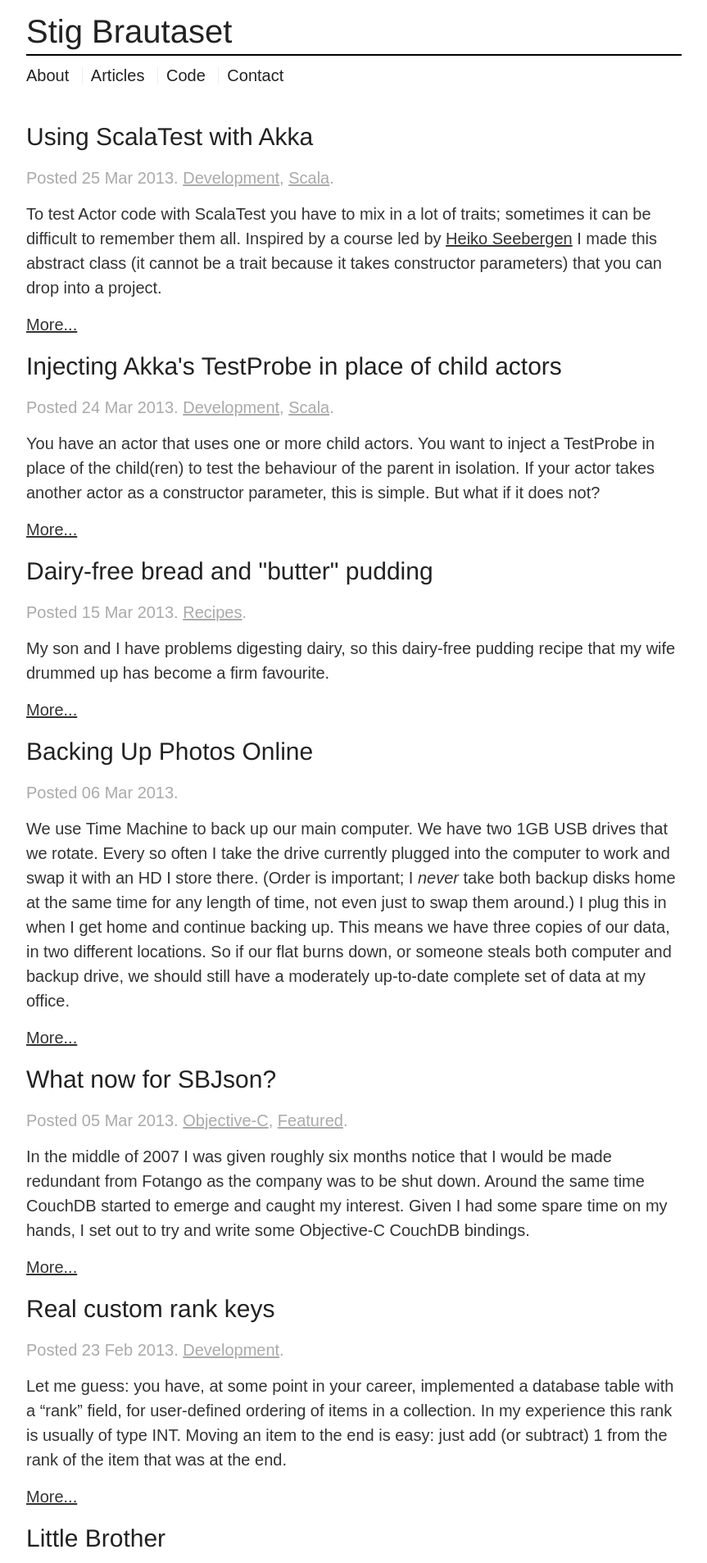
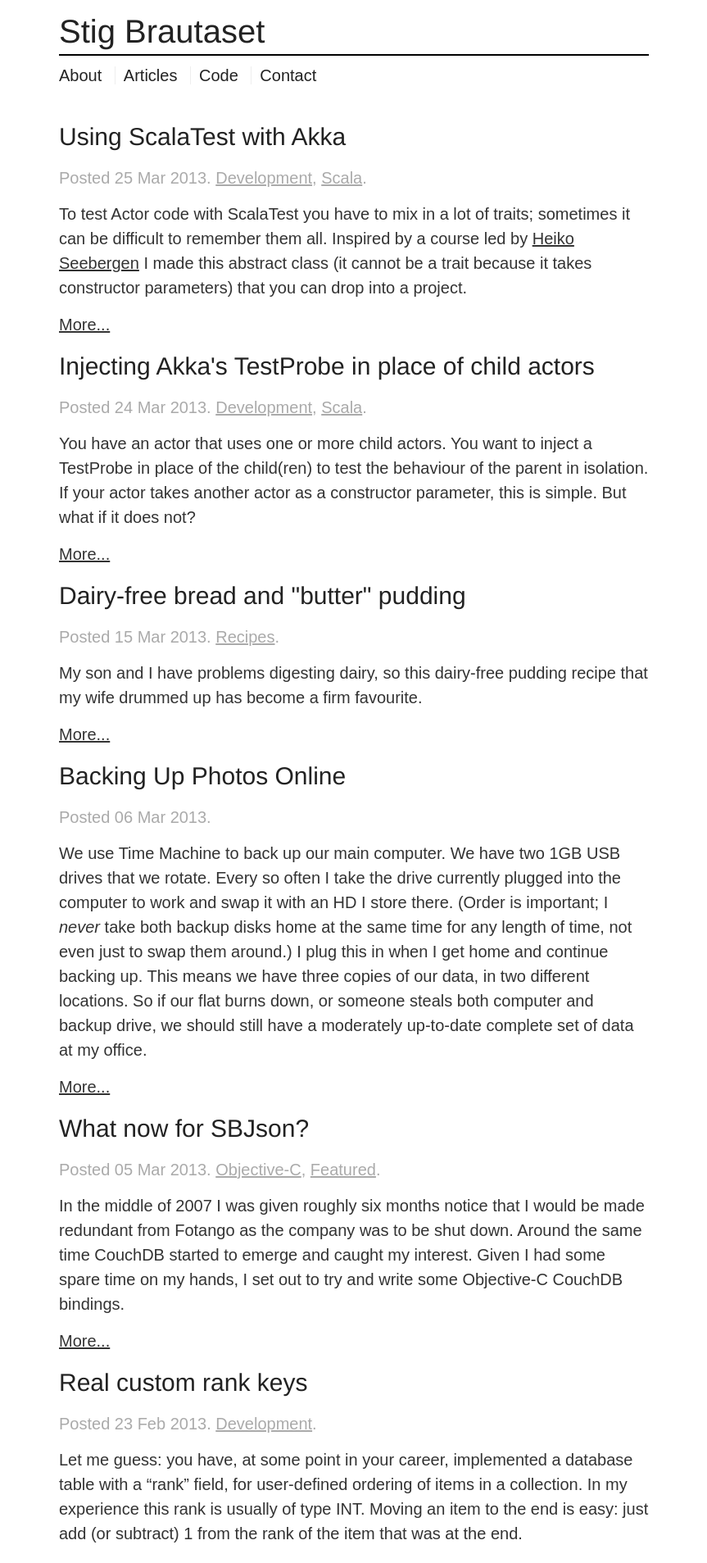
Before and after one commit to stig/www.brautaset.org, a Jekyll site: the page built from index.md, in a window 1280 px wide. Shown: the top 1907 px of the page at 82% size, without its empty margins (208-1071 px from the left). Built offline with Jekyll 4.4.1, drawn with Linux system fonts in a browser that asks for light colours.

Commit message:
Made the column of text slightly narrower in its widest configuration

```diff
--- a/css/main.css
+++ b/css/main.css
@@ -266,10 +266,10 @@ footer {
   .colophon {
     width: 80%;
     margin: 0 auto; } }
-@media only screen and (min-width: 55em) {
+@media only screen and (min-width: 50em) {
   /* Style adjustments for viewports that meet the condition */
   body {
-    width: 50em;
+    width: 45em;
     margin: 0 auto; } }
 @media print, (-o-min-device-pixel-ratio: 5 / 4), (-webkit-min-device-pixel-ratio: 1.25), (min-resolution: 120dpi) {
   /* Style adjustments for high resolution devices */ }
--- a/css/main.scss
+++ b/css/main.scss
@@ -364,10 +364,10 @@ footer {
 
 }
 
-@media only screen and (min-width: 55em) {
+@media only screen and (min-width: 50em) {
     /* Style adjustments for viewports that meet the condition */
     body {
-        width: 50em;
+        width: 45em;
         margin: 0 auto;
     }
 }
```
